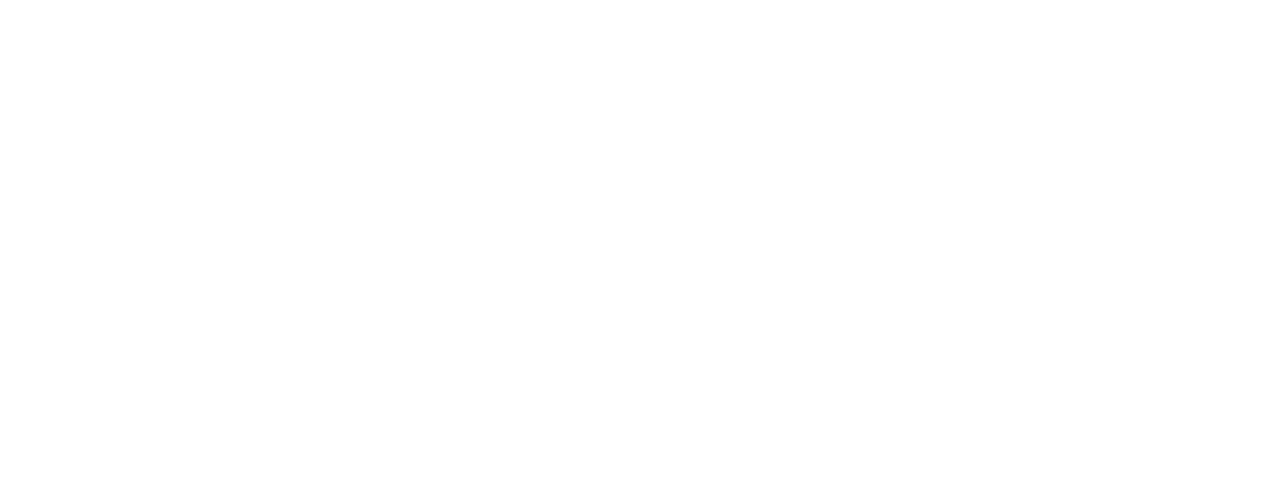
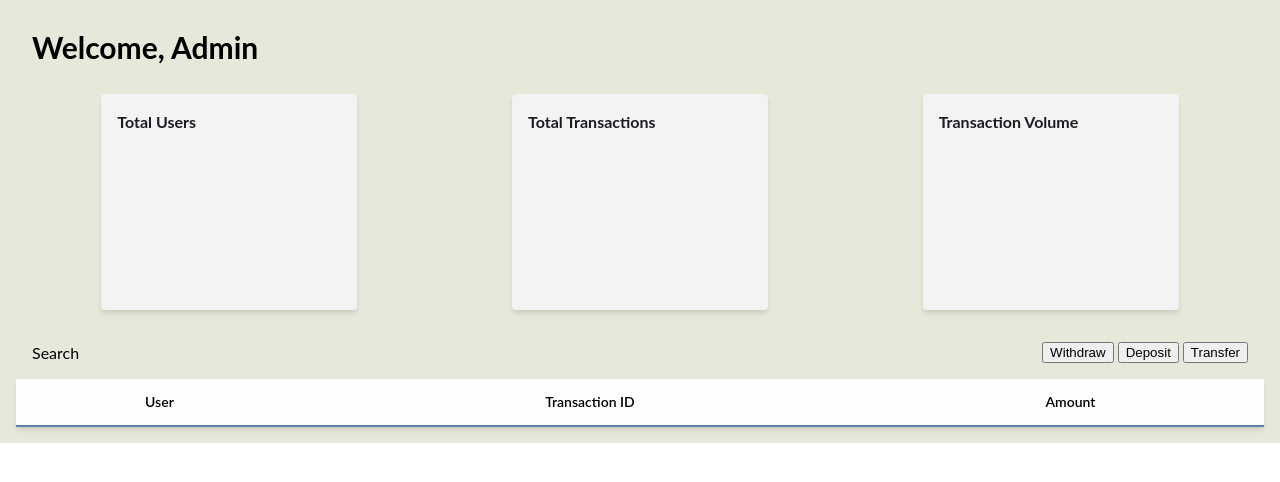
Before and after one commit to ianrebulado/BankingApp, a React (Vite) app: page / in a window 1280 px wide. Shown: the top 482 px of the page. Built offline with nearby package versions, Linux system fonts and the light colour scheme.

Commit message:
added admin dashboard
Fixed components and styles:
- Card
- Table
- Header

Renamed theme variables

```diff
--- a/src/App.jsx
+++ b/src/App.jsx
@@ -1,7 +1,14 @@
+import AdminDashboard from "./pages/AdminDashboard"
+import './styles/css/styles.css'
+
 function App() {
 
   return (
-    <main></main>
+    <>
+      <main>
+        <AdminDashboard user={'Admin'} />
+      </main>
+    </>
   )
 }
 
--- a/src/components/Global/Card/Card.jsx
+++ b/src/components/Global/Card/Card.jsx
@@ -1,9 +1,10 @@
-export default function Card({header, label, value}){
+import '../../../styles/css/styles.css'
+
+export default function Card({label, value}){
     return (
-        <div>
-            <span>{header}</span>
-            <span>{label}</span>
-            <span>{value}</span>
+        <div className='card'>
+            <span className='card-header'>{label}</span>
+            <span className='card-body'>{value}</span>
         </div>
     )
 }
--- a/src/components/Global/Card/_cards.scss
+++ b/src/components/Global/Card/_cards.scss
@@ -3,27 +3,36 @@
 
 .card {
     box-shadow:         theme.$box-shadow;
-    background-color:   rgba(255, 255, 255, 0.8);
+    background-color:   theme.$white-color-lighter;
+    color:              theme.$secondary-color-dark;
     display:            flex;
-    align-items:        center;
+    flex-direction:     column;
+    align-items:        flex-start;
     position:           relative;
-    z-index:            2;
+    min-width:          20vw;
+    border-radius:      theme.$border-radius;
+    font-family:        theme.$font-family;
 }
 
 .card-header {
     padding:            theme.$header-padding;
     font-weight:        theme.$font-weight-bold;
     line-height:        theme.$line-height;
+    text-align: left;
 }
 
 .card-body {
     padding:            theme.$body-padding;
-    background-color:   transparent;
-    box-shadow:         none;
-    min-height:         20.625rem;
-    max-width:          28.125rem;
+    min-height:         10rem;
 }
 
 .card-footer {
     padding:            theme.$footer-padding;
 }
+
+@media (max-width: 768px) {
+    .card {
+        width: 100%;
+        min-width: 100%;
+    }
+}
--- /dev/null
+++ b/src/components/Global/Header/Header.jsx
@@ -0,0 +1,11 @@
+import '../../../styles/css/styles.css'
+
+function Header({user}) {
+    return (
+        <div className='page-header'>
+            <span>Welcome, {user}</span>
+        </div>
+    );
+}
+
+export default Header;
--- /dev/null
+++ b/src/components/Global/Header/_header.scss
@@ -0,0 +1,9 @@
+@use '../../../styles/variables/theme' as theme;
+
+.page-header {
+    background-size:    theme.$page-header-bg-size;
+    font-family:        theme.$font-family;
+    font-weight:        theme.$heading-font-weight;
+    font-size:          theme.$heading-font-size-h2;
+    padding:            theme.$header-padding;
+}
--- a/src/components/Global/Table/Table.jsx
+++ b/src/components/Global/Table/Table.jsx
@@ -1,8 +1,8 @@
-import React from "react"
+import '../../../styles/css/styles.css'
 
-const Tables = ({data, columns}) => {
+const Table = ({data, columns}) => {
     return (
-        <table>
+        <table className="table-container">
             <thead>
                 <tr>
                     {columns.map((column, index) => (
@@ -23,4 +23,4 @@ const Tables = ({data, columns}) => {
     )
 }
 
-export default Tables
+export default Table
--- a/src/components/Global/Table/_table.scss
+++ b/src/components/Global/Table/_table.scss
@@ -1 +1,18 @@
-// @use '../../../styles/variables/theme'
+@use '../../../styles/variables/theme' as theme;
+
+.table-container {
+    background-color:   theme.$secondary-color-light;
+    padding:            theme.$body-padding;
+    box-shadow:         theme.$box-shadow;
+}
+
+th {
+    padding:            theme.$body-padding;
+    font-size:          theme.$font-size-small;
+    font-weight:        theme.$font-weight-semibold;
+    background-color:   theme.$white-color-light;
+}
+
+tr {
+    border-bottom: theme.$border-solid;
+}
--- a/src/pages/AdminDashboard.jsx
+++ b/src/pages/AdminDashboard.jsx
@@ -0,0 +1,31 @@
+import React from 'react';
+import Header from '../components/Global/Header/Header';
+import Card from '../components/Global/Card/Card';
+import Buttons from '../components/Global/Button/Button';
+import Table from '../components/Global/Table/Table';
+
+function AdminDashboard({user}) {
+    return (
+        <>
+            <div className='admin-dashboard'>
+                <Header user={user} />
+                <div className='cards-container'>
+                    <Card label={'Total Users'} value={''} />
+                    <Card label={'Total Transactions'} value={''}/>
+                    <Card label={'Transaction Volume'} value={''}/>
+                </div>
+                <div className="search-container">
+                    <span>Search</span>
+                    <div className="buttons-container">
+                        <Buttons type={'submit'} text={'Withdraw'} handleClick={()=>{}} />
+                        <Buttons type={'submit'} text={'Deposit'} handleClick={()=>{}} />
+                        <Buttons type={'submit'} text={'Transfer'} handleClick={()=>{}} />
+                    </div>
+                </div>
+                <Table data={[]} columns={['User', 'Transaction ID', 'Amount']}/>
+            </div>
+        </>
+    );
+}
+
+export default AdminDashboard;
--- /dev/null
+++ b/src/styles/_adminDashboard.scss
@@ -0,0 +1,41 @@
+@use '../styles/variables/theme' as theme;
+
+.admin-dashboard {
+    display:            flex;
+    flex-direction:     column;
+    gap:                2;
+    padding:            theme.$body-padding;
+    background-color:   theme.$secondary-color-light;
+    font-family:        theme.$font-family;
+    height: 100%;
+}
+
+.cards-container {
+    position: relative;
+    display: flex;
+    justify-content: space-around;
+    align-items: center;
+    width: 100%;
+    padding: theme.$body-padding;
+    gap: 1rem;
+}
+
+.search-container {
+    position: relative;
+    display: flex;
+    justify-content: space-between;
+    align-items: center;
+    padding: theme.$body-padding;
+}
+
+.buttons-container {
+    display:    flex;
+    gap:        0.25rem;
+}
+
+@media (max-width: 768px) {
+    .cards-container, .search-container {
+        flex-direction: column;
+        gap: 1rem;
+    }
+}
--- a/src/styles/css/styles.css
+++ b/src/styles/css/styles.css
@@ -46,4 +46,71 @@ input {
   border-radius: 0;
 }
 
+.card {
+  box-shadow: 0 0.25rem 0.375rem -0.0625rem rgba(0, 0, 0, 0.1), 0 0.125rem 0.25rem -0.0625rem rgba(0, 0, 0, 0.06);
+  background-color: rgba(255, 255, 255, 0.8);
+  display: flex;
+  align-items: center;
+  position: relative;
+  z-index: 2;
+}
+
+.card-header {
+  padding: 1rem;
+  font-weight: 700;
+  line-height: 1.5;
+}
+
+.card-body {
+  padding: 1rem;
+  background-color: transparent;
+  box-shadow: none;
+  min-height: 20.625rem;
+  max-width: 28.125rem;
+}
+
+.card-footer {
+  padding: 1rem;
+}
+
+.admin-dashboard {
+  display: flex;
+  flex-direction: column;
+  gap: 2;
+  padding: 1rem;
+  background-color: #E7E7DA;
+  font-family: "Lato", sans-serif;
+  height: 100%;
+}
+
+.cards-container {
+  position: relative;
+  display: flex;
+  justify-content: space-around;
+  align-items: center;
+  width: 100%;
+  padding: 1rem;
+  gap: 1rem;
+}
+
+.search-container {
+  position: relative;
+  display: flex;
+  justify-content: space-between;
+  align-items: center;
+  padding: 1rem;
+}
+
+.buttons-container {
+  display: flex;
+  gap: 0.25rem;
+}
+
+@media (max-width: 768px) {
+  .cards-container, .search-container {
+    flex-direction: column;
+    gap: 1rem;
+  }
+}
+
 /*# sourceMappingURL=styles.css.map */
--- a/src/styles/styles.scss
+++ b/src/styles/styles.scss
@@ -1,6 +1,10 @@
 @use './reset';
+
 @use './variables/theme';
 @use './variables/dark-version';
-@use './variables/header';
 
 @use '../components/Global/Card/cards';
+@use '../components/Global/Header/header';
+@use '../components/Global/Table/table';
+
+@use '../styles/adminDashboard';
--- a/src/styles/variables/_theme.scss
+++ b/src/styles/variables/_theme.scss
@@ -1,11 +1,15 @@
 // Color Palette
-$primary-color:             #5B82A3;
-$secondary-color-light:     #BF8043;
-$secondary-color-dark:      #A03E46;
-$background-color-light:    #E7E7DA;
-$background-color-dark:     #1D1B21;
-$background-blur:           rgba(255, 255, 255, 0.8);
-$plain-background-color:    transparent;
+$primary-color:         #5B82A3;
+$secondary-color-light: #E7E7DA;
+$secondary-color-dark:  #1D1B21;
+$accent-color-light:    #BF8043;
+$accent-color-dark:     #A03E46;
+$white-color-light:     #fefefe;
+$white-color-lighter:   #f3f3f3;
+
+
+$background-blur:       rgba(255, 255, 255, 0.8);
+$plain-background-color:  transparent;
 
 // Font Family
 $font-family: 'Lato', sans-serif;
@@ -52,6 +56,18 @@ $box-shadow:                0 0.25rem 0.375rem -0.0625rem rgba(0,0,0,0.1),
 $plain-box-shadow:          none;
 
 // Padding
-$header-padding:            0.9375rem;
+$header-padding:            1rem;
 $body-padding:              $header-padding;
 $footer-padding:            $body-padding;
+
+$border-radius:             0.25rem;
+$border-solid:            2px solid $primary-color;
+
+// Page Header
+$page-header-padding:             0;
+$page-header-position:            relative;
+$page-header-overflow:            hidden;
+$page-header-display:             flex;
+$page-header-align-items:         center;
+$page-header-bg-size:             cover;
+$page-header-bg-position:         50%;
```
Also changed, not shown: 1 other file (tests, documents, lock files or other folders).
